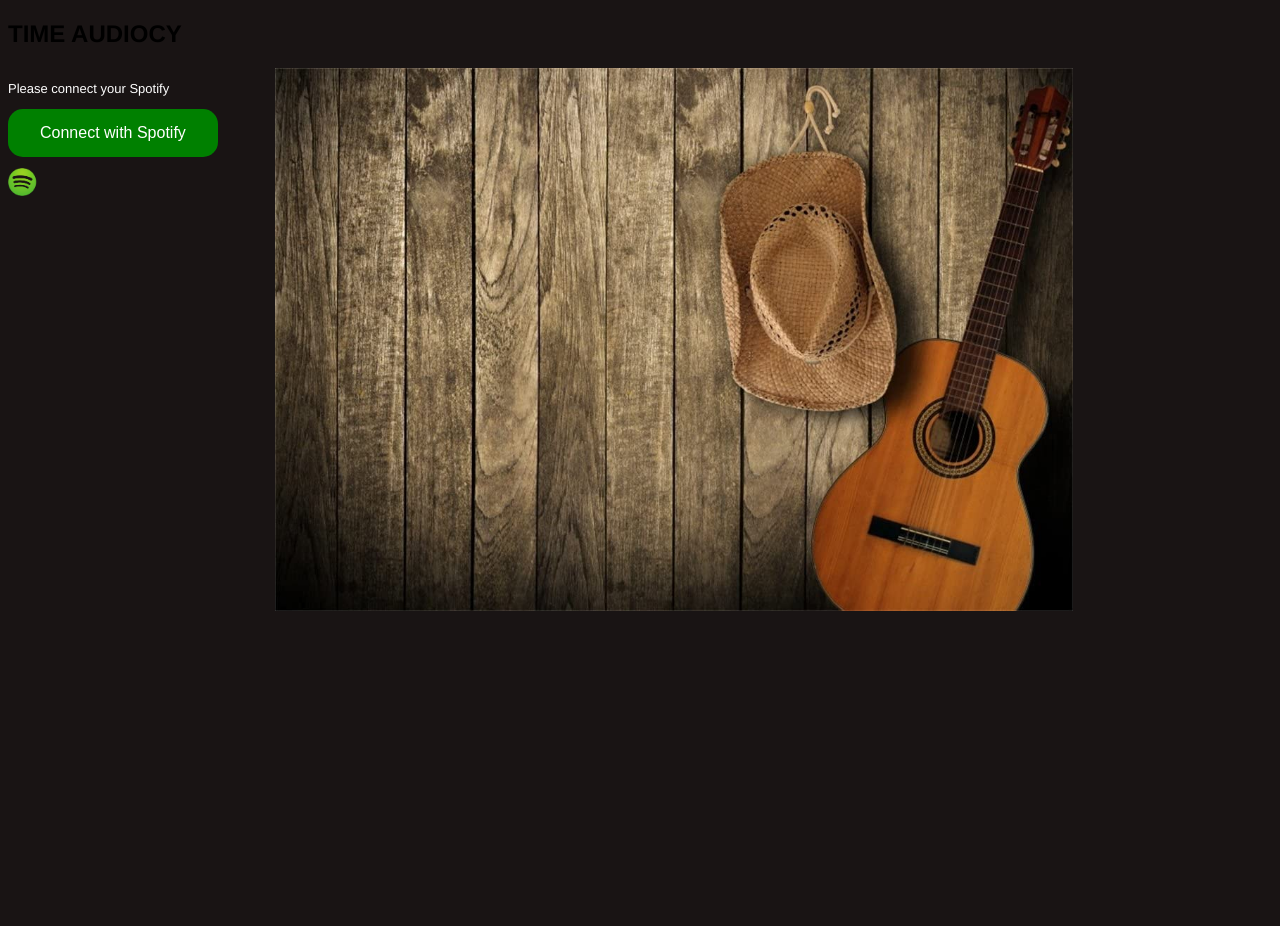
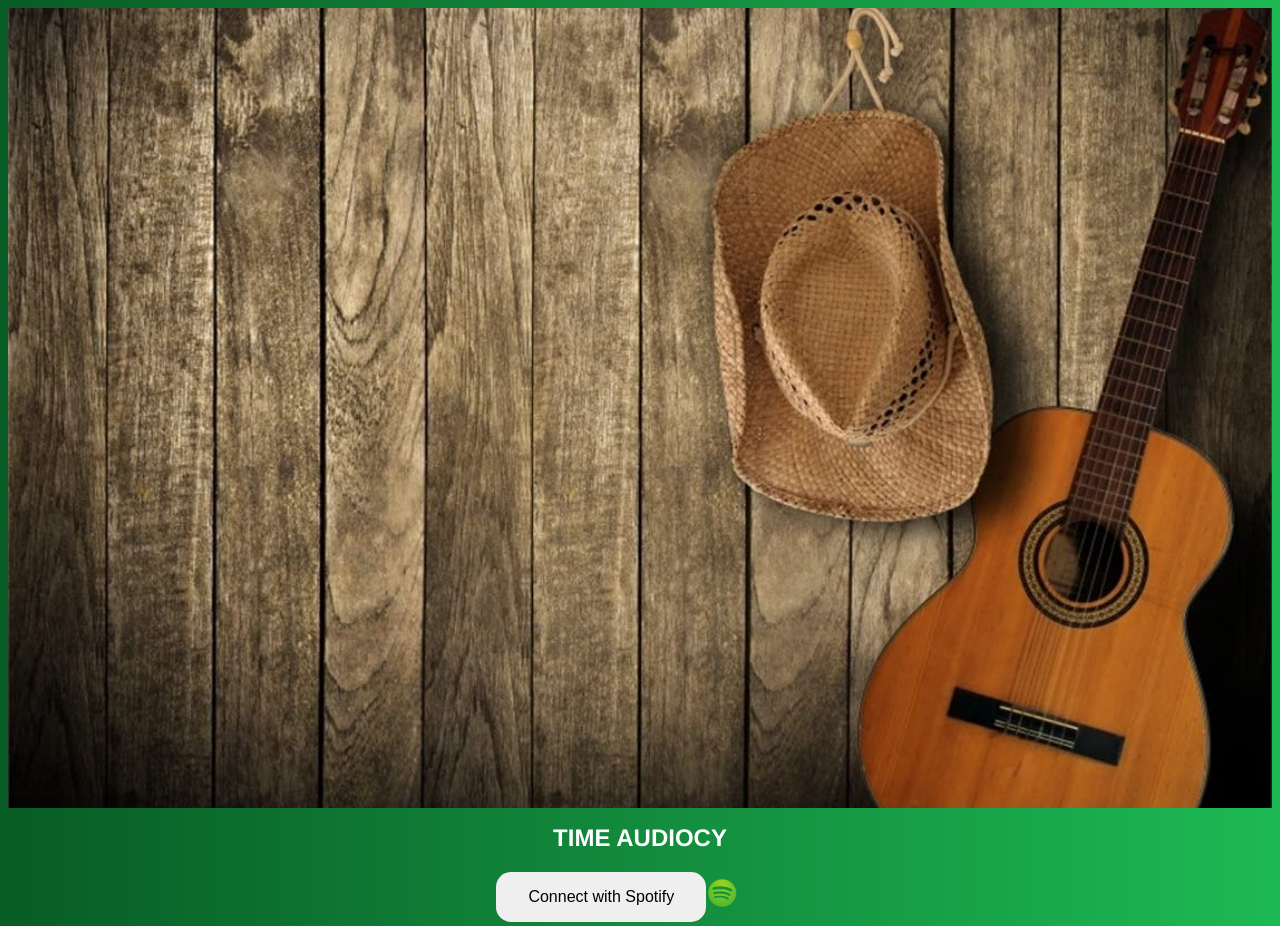
Before and after one commit to info340-au20/project-1-Jornalt, a website: page login.html in a window 1280 px wide. Before the commit the page ends 800 px from the top, so only its background shows below. Drawn offline with Linux system fonts and the light colour scheme.

Commit message:
Login page done

```diff
--- a/css/style.css
+++ b/css/style.css
@@ -2,27 +2,52 @@
     box-sizing: border-box;
 }
 
-body {
-    background-color: #191414;
-    font-family: Helvetica, sans-serif;
+html {
+    height: 100%;
+    margin: 0;
 }
 
-.login_page img {
-    width: 80%;
-    align-items: end;
+body {
+    background: linear-gradient(90deg, rgba(8, 92, 37, 1) 0%, rgba(29, 185, 84, 1) 100%);
+    font-family: Helvetica, sans-serif;
+    height: 100%;
+}
+
+.picture {
+    background-image: url("img/music.jpg");
+    height: 100%;
+    background-position: center;
+    background-repeat: no-repeat;
+    background-size: cover;
+}
+
+h1 {
+    text-align: center;
+    font-size: x-large;
+    color: white;
 }
 
 .login_form button {
-    background-color: green;
-    /* Green */
     border: none;
-    color: white;
-    padding: 15px 32px;
+    color: black;
+    padding: 16px 32px;
     text-align: center;
     text-decoration: none;
     display: inline-block;
     font-size: 16px;
+    margin: 4px 2px;
+    transition-duration: 0.4s;
+    cursor: pointer;
     border-radius: 15px;
+}
+
+.login_form button:hover {
+    background-color: #1db954;
+    color: white;
+}
+
+#connect_spotify {
+    float: left;
 }
 
 .login_form img {
@@ -30,11 +55,17 @@ body {
     width: 90px;
 }
 
-.login_form p {
-    font-size: small;
-    color: white;
+#img_music {
+    box-shadow: 0 0 100px 100px white inset;
 }
 
 .container-login {
+    width: 101%;
     display: flex;
+    flex-wrap: wrap;
+    justify-content: center;
 }
+
+.contents {
+    flex: 0 0 auto;
+}
--- a/login.html
+++ b/login.html
@@ -11,19 +11,18 @@
 </head>
 
 <body>
-    <h2>TIME AUDIOCY</h2>
+    <div class='picture'></div>
+    <h1>TIME AUDIOCY</h1>
     <div class="login_page">
         <div class="container-login">
-            <section>
+            <div class="contents">
                 <form class="login_form">
-                    <p>Please connect your Spotify</p>
+                    <span class="connect_spotify_login">
                     <button type="button" id="connect_spotify">Connect with Spotify</button>
+                </span>
                     <img id="img" src="img/Spotify-Logo.png" alt="Spotify logo image">
                 </form>
-            </section>
-            <section>
-                <img id="img_music" src="img/music.jpg" alt="Music Wallpaper">
-            </section>
+            </div>
         </div>
     </div>
 </body>
```
Also changed, not shown: css/img/music.jpg (added).
